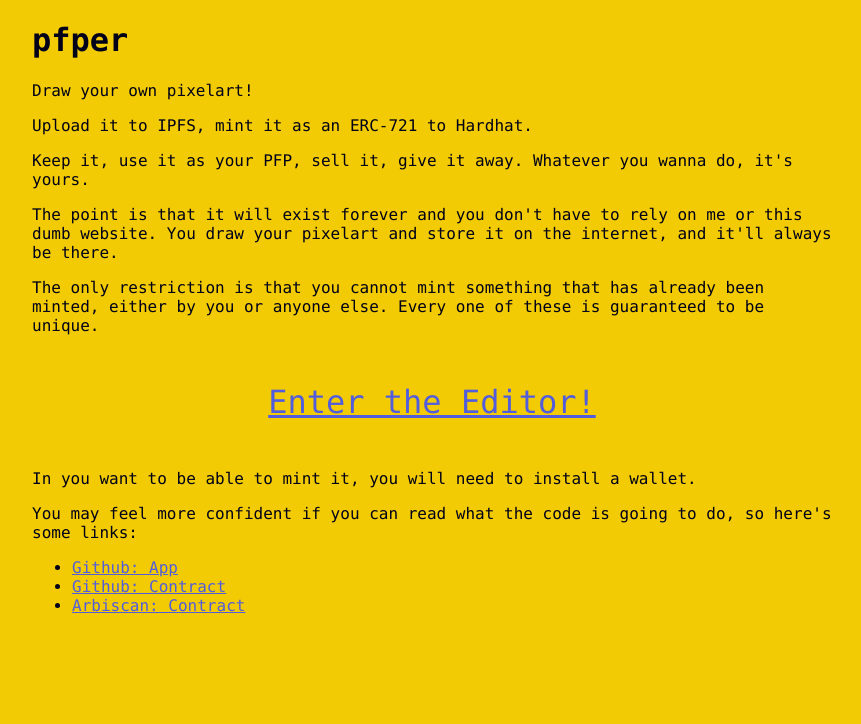
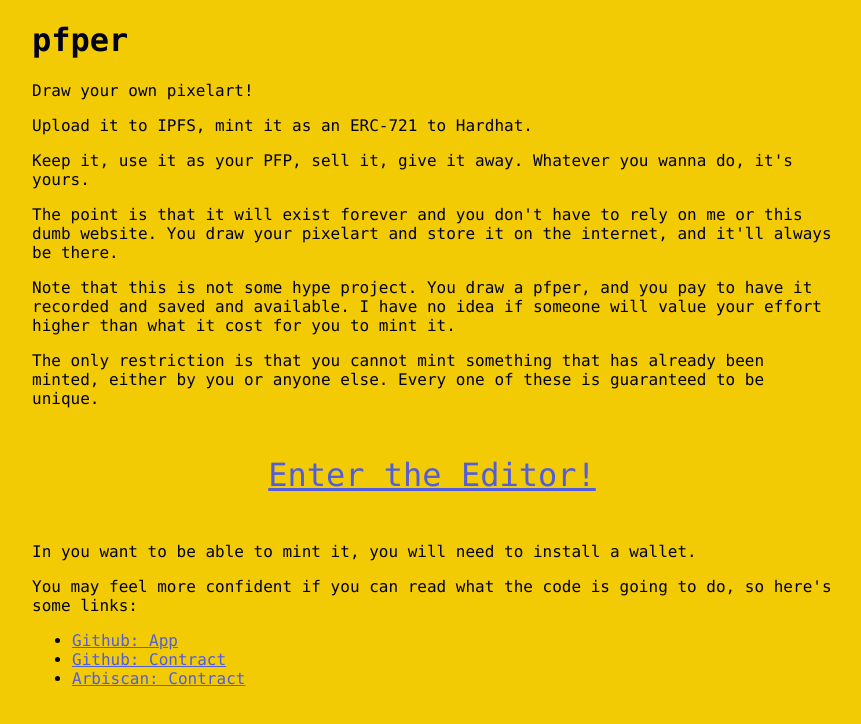
Before and after one commit to sirsean/pfper, a React (Create React App) app: page / in a window 1280 px wide. Shown: the top 724 px of the page, without its empty margins (208-1069 px from the left). Built offline with nearby package versions, Linux system fonts and the light colour scheme; a web font is replaced by a local one; what nft.storage would draw is missing.

Commit message:
css vars

```diff
--- a/src/App.css
+++ b/src/App.css
@@ -23,6 +23,8 @@ button {
 .ColorPicker {
     width: 800px;
     margin: 12px auto;
+    padding: 3px 3px 0px 3px;
+    border: 4px solid var(--black);
 }
 
 .pfp {
@@ -30,7 +32,7 @@ button {
 }
 
 .pfp object, .pfp svg {
-    border: 1px solid black;
+    border: 1px solid var(--black);
 }
 
 .Token {
--- a/src/App.js
+++ b/src/App.js
@@ -373,6 +373,7 @@ function Home() {
             <p>Upload it to IPFS, mint it as an ERC-721 to {NETWORK_PARAMS.chainName}.</p>
             <p>Keep it, use it as your PFP, sell it, give it away. Whatever you wanna do, it's yours.</p>
             <p>The point is that it will exist forever and you don't have to rely on me or this dumb website. You draw your pixelart and store it on the internet, and it'll always be there.</p>
+            <p>Note that this is not some hype project. You draw a pfper, and you pay to have it recorded and saved and available. I have no idea if someone will value your effort higher than what it cost for you to mint it.</p>
             <p>The only restriction is that you cannot mint something that has already been minted, either by you or anyone else. Every one of these is guaranteed to be unique.</p>
             <p className="editor-link"><Link to="/editor">Enter the Editor!</Link></p>
             {window.ethereum && address && <p>You have connected your wallet: <Link to={`/address/${address}`}>{address}</Link>.</p>}
--- a/src/index.css
+++ b/src/index.css
@@ -1,3 +1,9 @@
+:root {
+    --black: #000019;
+    --blue: #525DDD;
+    --yellow: #F2CB04;
+}
+
 @import url('https://fonts.googleapis.com/css2?family=Trispace&display=swap');
 
 body {
@@ -5,10 +11,10 @@ body {
     font-family: 'Trispace', source-code-pro, Menlo, Monaco, Consolas, 'Courier New', monospace;
     -webkit-font-smoothing: antialiased;
     -moz-osx-font-smoothing: grayscale;
-    background-color: #F2CB04;
-    color: #000019;
+    background-color: var(--yellow);
+    color: var(--black);
 }
 
 a {
-    color: #525DDD;
+    color: var(--blue);
 }
```
